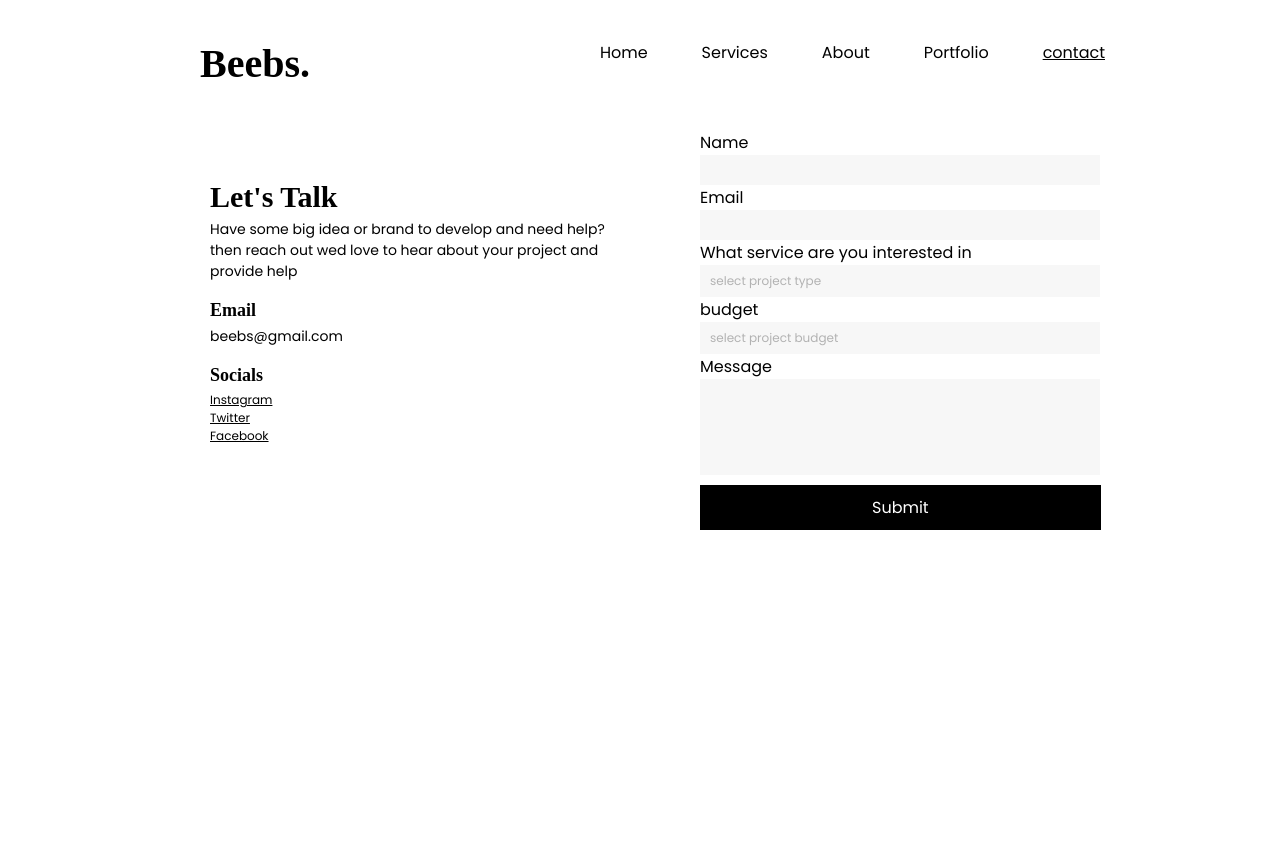
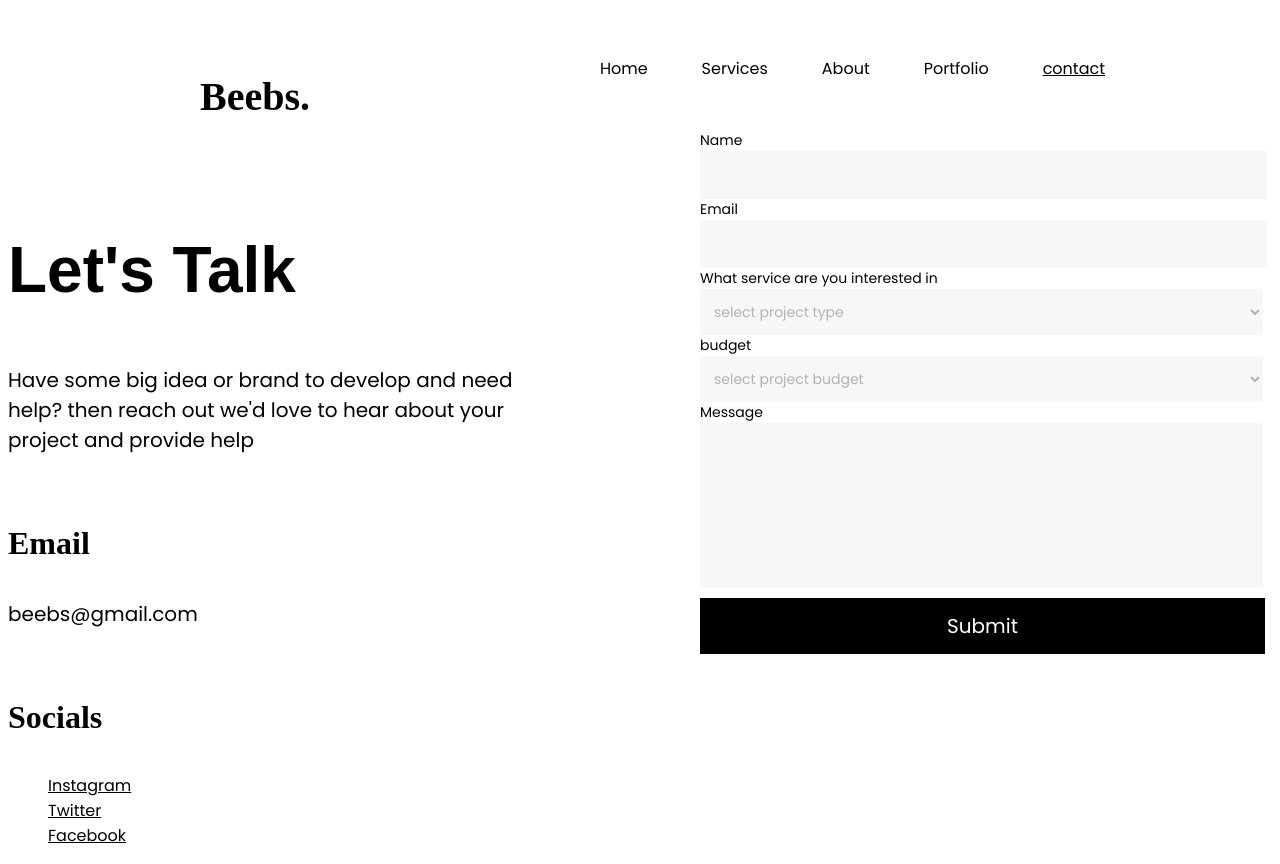
Before and after one commit to sharma151/week-1---day1-task, a plain HTML site: page Task1.html in a window 1280 px wide. Before the commit the page ends 800 px from the top, so only its background shows below. Drawn offline with Linux system fonts and the light colour scheme.

Commit message:
new folder added

```diff
--- a/Task1.html
+++ b/Task1.html
@@ -29,7 +29,7 @@
         <div>
             <aside>
                 <h1>Let's Talk</h1>
-                <p>Have some big idea or brand to develop and need help? then reach out wed love to hear about your
+                <p>Have some big idea or brand to develop and need help? then reach out we'd love to hear about your
                     project and provide help</p><br>
                 <h3>Email</h3>
                 <p>beebs@gmail.com</p><br>
@@ -42,23 +42,37 @@
                 </ul>
             </aside>
             <section class="form">
+                <form action="">
                     <label for="name">Name</label><br>
                     <input type="text" id="name" name="name" required><br>
-
                     <label for="email">Email</label><br>
                     <input type="email" id="email" name="email" required><br>
                     <label>What service are you interested in</label><br>
-                <input type="email" id="email" value="select project type" required><br>
+                    <!-- <input type="email" id="email" value="select project type" required><br> -->
+                    <select name="cars" id="cars">
+                        <option value="drop1">select project type</option>
+                        <option value="drop1">dropdown1</option>
+                        <option value="drop2">dropdown2</option>
+                        <option value="drop3">dropdown3</option>
+
+                    </select><br>
                     <label for="email">budget</label><br>
-                <input type="budget" id="email" name="email" value="select project budget" required><br>
+                    <!-- <input type="budget" id="email" name="email" value="select project budget" required><br> -->
+                    <select name="cars" id="cars">
+                        <option value="drop1">select project budget</option>
+                        <option value="drop1">dropdown1</option>
+                        <option value="drop2">dropdown2</option>
+                        <option value="drop3">dropdown3</option>
+
+                    </select><br>
                     <label for="email">Message</label><br>
                     <input type="text" id="messagebox"><br>
                     <button type="submit">Submit</button>
-
+                </form>
             </section>
         </div>
     </header>
-    <script src="https://kit.fontawesome.com/b22a4ae60f.js" crossorigin="anonymous"></script>
+
 
 
 </body>
--- /dev/null
+++ b/contact page/style.css
@@ -0,0 +1,149 @@
+* {
+  margin: 0;
+  padding: 0;
+  font-family: "Gilroy";
+  box-sizing: border-box;
+}
+html,
+body {
+  width: 100%;
+  height: 100%;
+}
+.container {
+  width: 1512px;
+  height: 982px;
+  border: 2px solid black;
+  background-color: #ffffff;
+  position: absolute;
+  left: 400px;
+  top: 100px;
+}
+.logo {
+  font-size: 40px;
+}
+nav {
+  width: 1266px;
+  height: 51px;
+  border: 2px solid black;
+  position: relative;
+  top: 42px;
+  left: 64px;
+}
+.container ul {
+  width: 774px;
+  height: 24px;
+  position: relative;
+  left: 360px;
+  top: -35px;
+}
+.container nav li {
+  display: inline;
+  position: relative;
+
+  left: 400px;
+  margin: 20px;
+}
+.container nav li a {
+  font-family: poppins;
+  right: 40px;
+  font-size: 16px;
+  color: black;
+  text-decoration: none;
+}
+.secondcontainer {
+  height: 725px;
+  width: 1238px;
+  border: 2px solid black;
+  position: absolute;
+  top: 205px;
+  left: 93px;
+}
+aside {
+  width: 538px;
+  height: 558px;
+  border: 2px solid black;
+  margin-top: 83.5px;
+}
+.cont1 {
+  height: 192px;
+  width: 538px;
+  border: 2px solid black;
+}
+.cont1 h1 {
+  font-size: 64px;
+}
+.cont1 p {
+  font-family: poppins;
+  font-size: 20px;
+  font-weight: 400;
+}
+.email {
+  height: 85px;
+  width: 152px;
+  border: 2px solid black;
+  position: relative;
+  top: 24px;
+}
+.email h3 {
+  font-size: 32px;
+}
+.email p {
+  margin-top: 18px;
+  font-family: poppins;
+  font-size: 16px;
+}
+.social {
+  height: 173px;
+  width: 102px;
+  border: 2px solid black;
+  position: relative;
+  top: 100px;
+}
+.social h3 {
+  font-size: 32px;
+}
+.social a {
+  font-family: poppins;
+  padding-bottom: 30px;
+  color: black;
+}
+
+form {
+  height: 725px;
+  width: 565px;
+  border: 2px solid black;
+  position: inherit;
+  left: 673px;
+  top: -1px;
+}
+label {
+  font-size: 14px;
+  font-family: poppins;
+}
+input {
+  height: 46px;
+  width: 563px;
+  background-color: #f7f7f7;
+  border: none;
+  margin-top: 6px;
+}
+select {
+  height: 46px;
+  width: 563px;
+  background-color: #f7f7f7;
+  border: none;
+  margin-top: 6px;
+}
+#messagebox {
+  height: 165px;
+}
+button {
+  position: relative;
+  top: 181px;
+  background-color: black;
+  color: white;
+  font-family: poppins;
+  width: 565px;
+  height: 56px;
+  padding: 13px 246px 13px 246px;
+}
--- a/style.css
+++ b/style.css
@@ -1,16 +1,6 @@
-* {
-  margin: 0;
-  padding: 0;
-  font-family: "Gilroy";
-  box-sizing: border-box;
-}
-html,
-body {
-  width: 100%;
-  height: 100%;
-}
 nav {
-  display: flex;
+  height: 51px;
+  width: 1266px;
 }
 .logo {
   position: absolute;
@@ -23,6 +13,7 @@ nav ul li a {
   padding: 5px;
   color: black;
   font-family: Poppins;
+  font-size: 16px;
 }
 nav ul {
   position: absolute;
@@ -36,42 +27,42 @@ h2 {
   font-size: 40px;
 }
 h1 {
-  font-family: Noe Display;
+  font-family: Noe Display, sans-serif;
   padding-bottom: 5px;
-  font-size: 30px;
+  font-size: 64px;
 }
 h3 {
   padding-bottom: 5px;
-  font-size: 18px;
+  font-size: 32px;
 }
+
 div > aside {
   position: absolute;
   top: 180px;
-  left: 210px;
+  left: 210;
+  margin-right: 135px;
 }
 aside p {
-  width: 400px;
+  width: 538px;
   text-wrap: stable;
   font-family: Poppins;
-  font-size: 14px;
+  font-size: 20px;
 }
 aside ul a {
-  display: block;
+  display: flex;
   text-decoration: none;
   color: black;
   font-family: Poppins;
-  font-size: 12px;
+  font-size: 16px;
 }
 .form {
-  height: 400px;
-  width: 400px;
-
   position: absolute;
   left: 700px;
   top: 130px;
 }
 label {
   font-family: Poppins;
+  font-size: 14px;
 }
 button {
   position: relative;
@@ -79,30 +70,35 @@ button {
   border: none;
   color: white;
   background-color: black;
-  padding: 10px 172px;
+  height: 56px;
+  width: 565px;
   text-align: center;
   text-decoration: none;
   display: inline-block;
-  font-size: 16px;
+  font-size: 20px;
   font-family: poppins;
 }
 input {
-  width: 100%;
   border-radius: 0%;
-  padding: 7px 0px;
+  width: 563px;
+  height: 46px;
   border: none;
-
   background-color: #f7f7f7;
 }
-input[value] {
+select {
+  width: 563px;
+  height: 46px;
+  border: none;
+  background-color: #f7f7f7;
   color: #b2b2b2;
-  font-family: Poppins;
+  font-family: poppins;
+  font-size: 14px;
   padding-left: 10px;
-  font-size: 12px;
 }
+
 #messagebox {
-  width: 100%;
-  padding: 40px;
+  width: 563px;
+  height: 165px;
   box-sizing: border-box;
   background-color: #f7f7f7;
   border: none;
```
Also changed, not shown: contact page/index.html (added, +99 -0 lines). Lines whose indentation alone changed are shown as unchanged.
